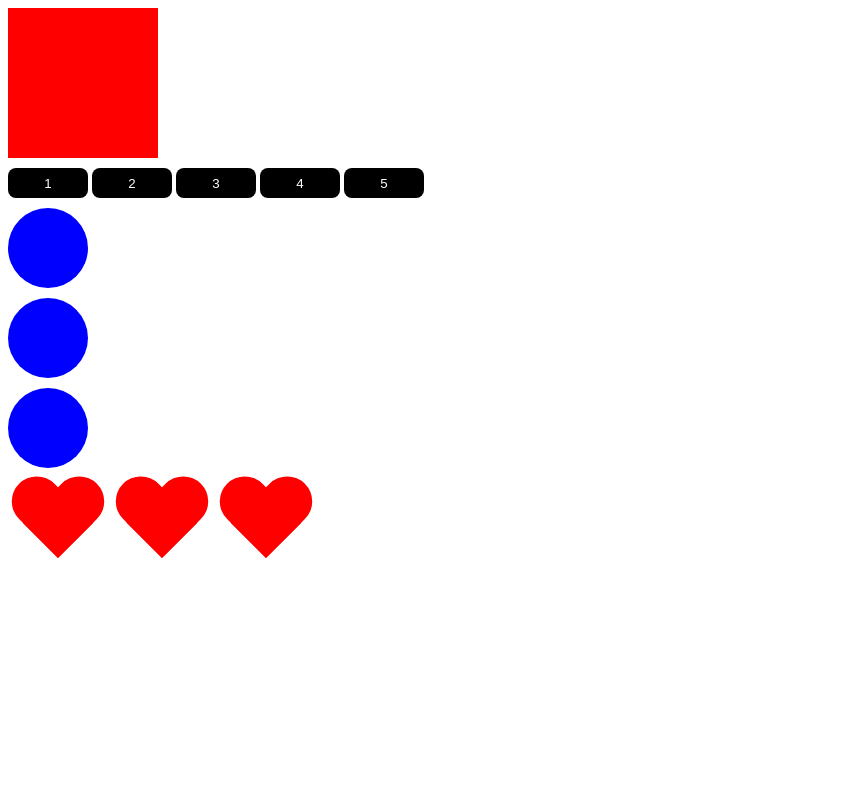
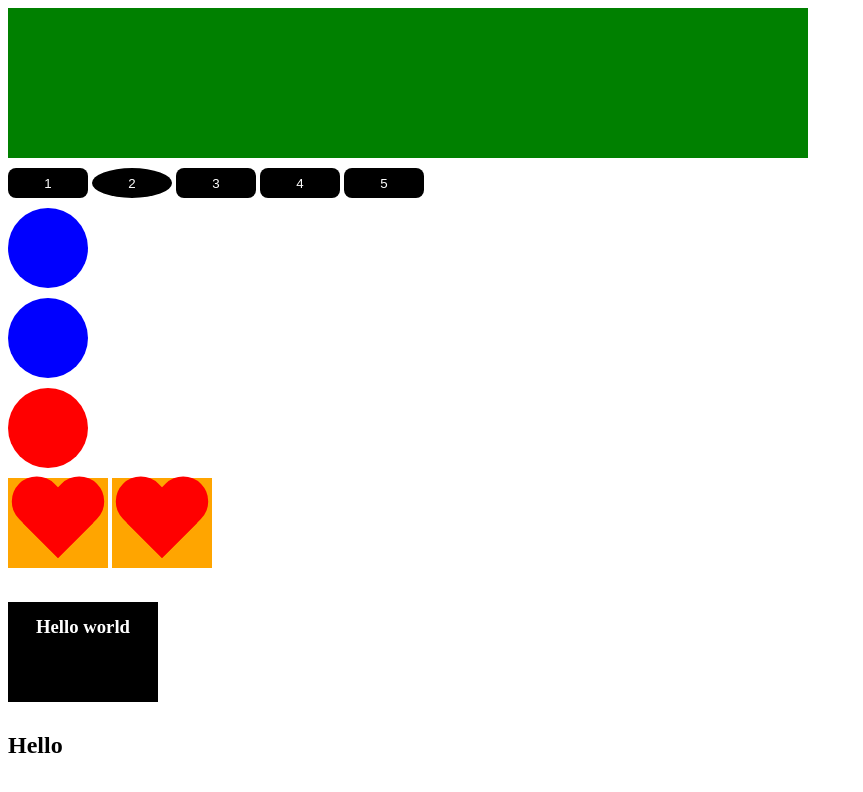
Before and after one commit to KonstantinErlih/october-js, a plain HTML site: page index.html in a window 1280 px wide. Shown: the whole page, without its empty margins (0-863 px from the left). Drawn offline with Linux system fonts and the light colour scheme.

Commit message:
Lesson 29

```diff
--- a/css/style.css
+++ b/css/style.css
@@ -64,11 +64,11 @@ button {
   -moz-transform-origin: 100% 100%;
   -ms-transform-origin: 100% 100%;
   -o-transform-origin: 100% 100%;
-            transform-origin :100% 100%;
+  transform-origin: 100% 100%;
 }
-.black{
+.black {
   width: 150px;
-	height: 50px;
+  height: 100px;
   line-height: 50px;
   text-align: center;
   background-color: black;
--- a/js/script.js
+++ b/js/script.js
@@ -1,21 +1,39 @@
 'use strict';
-const box = document.getElementById('box');
-// console.log(box);
+const box = document.getElementById('box'),
+    btns = document.getElementsByTagName('button'),
+    circles = document.getElementsByClassName('circle'),
+    wrapper = document.querySelector('.wrapper'),
+    hearts = wrapper.querySelectorAll('.heart'),
+    oneHeart = wrapper.querySelector('.heart');
 
-// const btns = document.getElementsByTagName('button');
-// console.log(btns[1]);
 
-// const circles = document.getElementsByClassName('circle');
-// console.log(circles);
-
-//
-// Современные методы
-
-// const hearts = document.querySelectorAll('.heart');
-// console.log(hearts);
 // hearts.forEach(item => {
 //     console.log(item);
 // });
 
-// const oneHeart = document.querySelector('.heart');
-// console.log(oneHeart);
+box.style.backgroundColor = 'blue';
+box.style.width = '500px';
+box.style.cssText = 'background-color: green; width: 800px';
+
+btns[1].style.borderRadius = '50%';
+
+hearts.forEach(item => {
+    item.style.backgroundColor = 'orange';
+});
+
+circles[0].style.backgroundColor = 'red';
+
+const div = document.createElement('div');
+div.classList.add('black');
+document.body.append(div);
+// wrapper.prepend(div);
+// hearts[1].before(div);
+// hearts[1].after(div);
+// circles[0].remove();
+
+hearts[0].replaceWith(circles[0]); // hearts[0] заменить на circles[0]
+
+div.innerHTML = '<h3> Hello world </h3>';
+// div.textContent = 'Hello';
+
+div.insertAdjacentHTML('afterEnd', '<h2>Hello</h2>');
```
Lines whose indentation alone changed are shown as unchanged.
